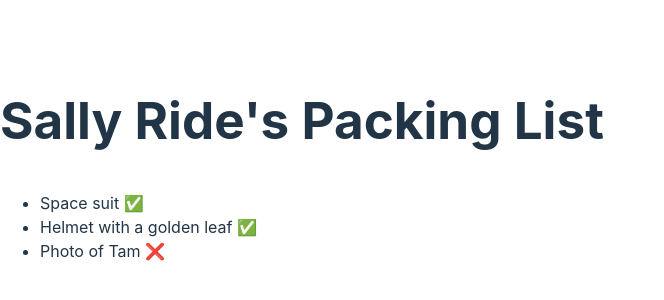
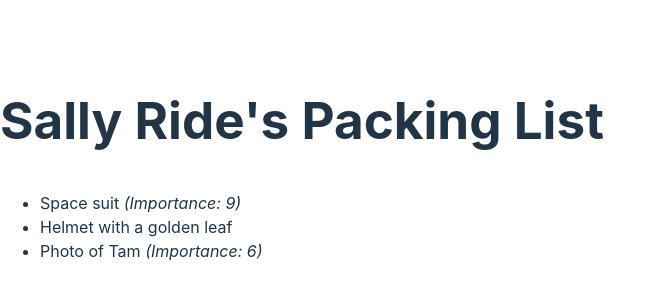
Before and after one commit to 4bdullah7eeshan/my-first-react-app, a React (Vite) app: page / in a window 1280 px wide. Shown: the part 236-536 px from the top of the page, without its empty margins (0-664 px from the left). Built offline with nearby package versions, Linux system fonts and the light colour scheme.

Commit message:
feat: complete challenge 2/3

```diff
--- a/src/react.dev/conditional-rendering/PackingList.jsx
+++ b/src/react.dev/conditional-rendering/PackingList.jsx
@@ -1,7 +1,7 @@
-function Item({ name, isPacked }) {
+function Item({ name, importance }) {
     return (
       <li className="item">
-        {isPacked ? name + ' ✅' : name + ' ❌'}
+        {name} {importance > 0 && <i>(Importance: {importance})</i>}
       </li>
     );
 }
@@ -12,15 +12,15 @@
         <h1>Sally Ride's Packing List</h1>
         <ul>
           <Item
-            isPacked={true}
+            importance={9}
             name="Space suit"
           />
           <Item
-            isPacked={true}
+            importance={0}
             name="Helmet with a golden leaf"
           />
           <Item
-            isPacked={false}
+            importance={6}
             name="Photo of Tam"
           />
         </ul>
```
